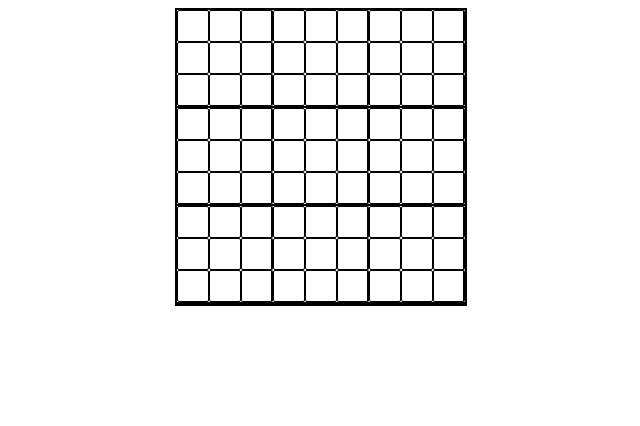
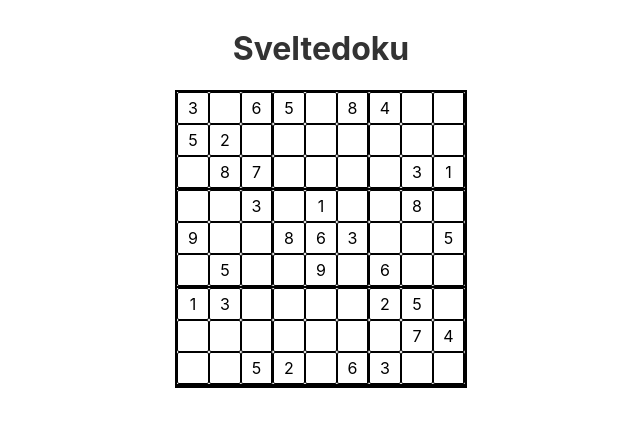
Before and after one commit to remyoudemans/svelte-sudoku, a Svelte app: page / in a window 1280 px wide. Shown: the top 426 px of the page, without its empty margins (319-959 px from the left). Built offline with nearby package versions, Linux system fonts and the light colour scheme.

Commit message:
feat: fill initial grid

```diff
--- a/src/App.svelte
+++ b/src/App.svelte
@@ -1,4 +1,8 @@
 <script>
+  import sampleSudoku from './sampleSudoku';
+
+  const initialGrid = sampleSudoku;
+
   let rows = Array(9).fill(Array(9).fill(''));
 
   let cellElements = {};
@@ -30,6 +34,7 @@
 </script>
 
 <main>
+  <h1>Sveltedoku</h1>
   <div class='grid'>
     {#each rows as row, rowIndex}
       <div class:border-bottom={(rowIndex + 1) % 3 === 0}>
@@ -39,7 +44,8 @@
           type='text'
 					class='cell'
 					class:border-right={(cellIndex + 1) % 3 === 0}
-          value={cell}
+          class:prefilled={initialGrid[rowIndex][cellIndex]}
+          value={initialGrid[rowIndex][cellIndex] || cell}
           on:keydown|preventDefault={e => onKeyDown(e, rowIndex, cellIndex)}
         />
       {/each}
@@ -49,7 +55,7 @@
 </main>
 
 <style>
-  main{
+  main {
     text-align: center;
   }
 
@@ -65,6 +71,8 @@
     border: 1px solid black;
     margin: 0;
     text-align: center;
+    color: transparent;
+    text-shadow: 0 0 0 blue;
   }
 
   .border-bottom {
@@ -74,4 +82,8 @@
   .border-right {
     border-right: 2px solid black;
   }
+
+  .prefilled {
+    text-shadow: 0 0 0 black;
+  }
 </style>
--- /dev/null
+++ b/src/sampleSudoku.js
@@ -0,0 +1,11 @@
+export default [
+  [3, null, 6, 5, null, 8, 4, null, null],
+  [5, 2, null, null, null, null, null, null, null],
+  [null, 8, 7, null, null, null, null, 3, 1],
+  [null, null, 3, null, 1, null, null, 8, null],
+  [9, null, null, 8, 6, 3, null, null, 5],
+  [null, 5, null, null, 9, null, 6, null, null],
+  [1, 3, null, null, null, null, 2, 5, null],
+  [null, null, null, null, null, null, null, 7, 4],
+  [null, null, 5, 2, null, 6, 3, null, null]
+]
```
